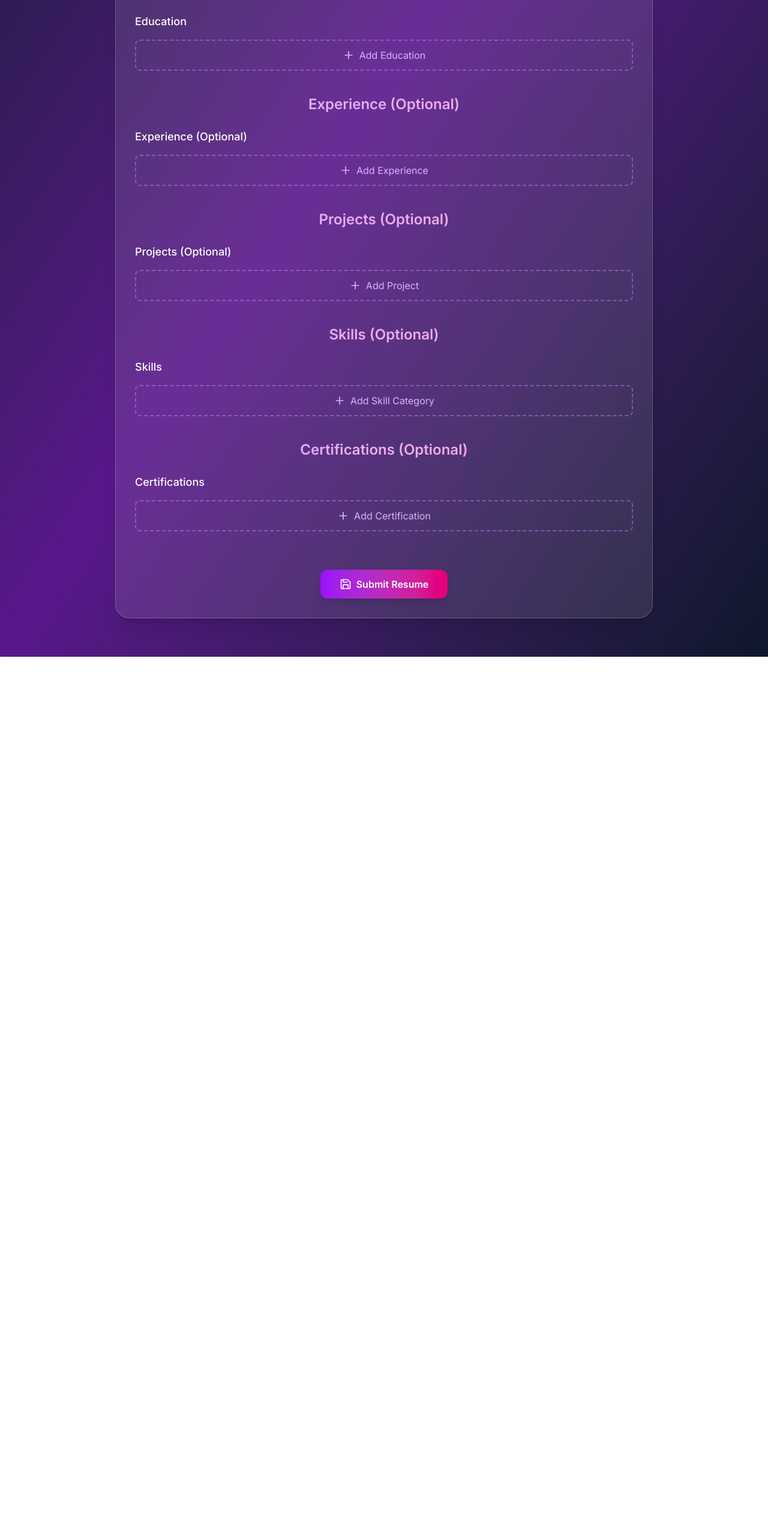
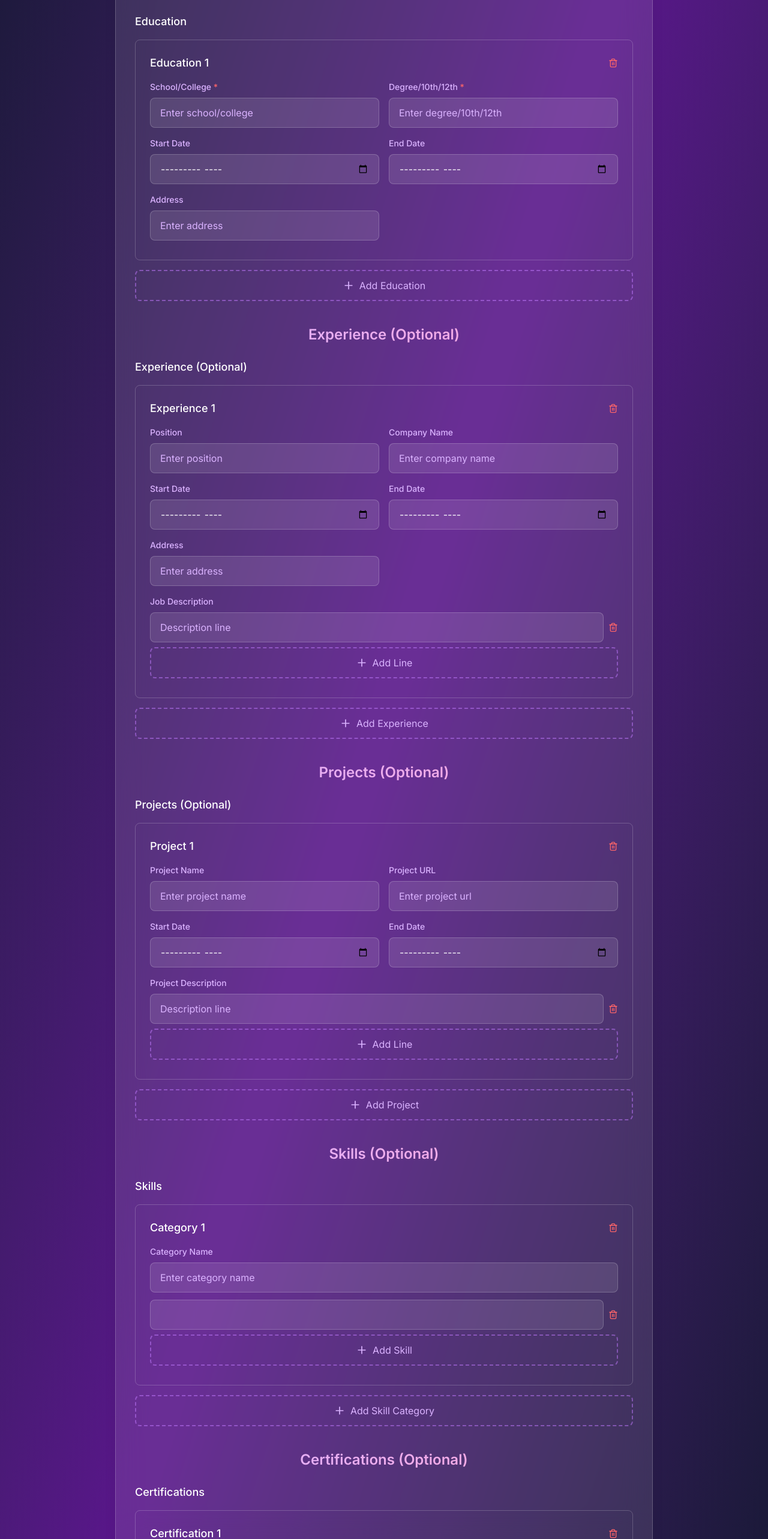
Before and after one commit to krisn2/rust-cohort, a React (Vite) app in the folder resume_craft/resume-frontend/: page /build in a window 1280 px wide. Shown: the part 837-3403 px from the top of the page at 60% size. Before the commit the page ends 1932 px from the top, so only its background shows below. Built offline with nearby package versions, Linux system fonts and the light colour scheme; sample sign-in values are in the browser's storage.

Commit message:
fixed data passing to child

```diff
--- a/resume_craft/resume-frontend/src/components/ResumeForm.jsx
+++ b/resume_craft/resume-frontend/src/components/ResumeForm.jsx
@@ -1,6 +1,6 @@
 import React, { useState } from "react";
 import axios from "axios";
-import useResumeReducer, { initialState } from "../hooks/useResumeReducer";
+import useResumeReducer from "../hooks/useResumeReducer";
 import { validateResume } from "../utils/validators";
 import normalizeResumeData from "../utils/normalize";
 import PersonalForm from "./PersonalForm";
@@ -90,27 +90,27 @@ export default function ResumeForm() {
 
         <form onSubmit={handleSubmit} className="space-y-10">
           <Section title="Personal Information">
-            <PersonalForm data={state.personal} updateField={updateField} errors={errors} />
+            <PersonalForm data={state} updateField={updateField} errors={errors} />
           </Section>
 
           <Section title="Education">
-            <EducationForm data={state.education} updateField={updateField} addItem={addItem} removeItem={removeItem} errors={errors} />
+            <EducationForm data={state} updateField={updateField} addItem={addItem} removeItem={removeItem} errors={errors} />
           </Section>
 
           <Section title="Experience (Optional)">
-            <ExperienceForm data={state.experience} updateField={updateField} addItem={addItem} removeItem={removeItem} errors={errors} />
+            <ExperienceForm data={state} updateField={updateField} addItem={addItem} removeItem={removeItem} errors={errors} />
           </Section>
 
           <Section title="Projects (Optional)">
-            <ProjectsForm data={state.projects } updateField={updateField} addItem={addItem} removeItem={removeItem} errors={errors} />
+            <ProjectsForm data={state} updateField={updateField} addItem={addItem} removeItem={removeItem} errors={errors} />
           </Section>
 
           <Section title="Skills (Optional)">
-            <SkillsForm data={state.skills} updateField={updateField} addItem={addItem} removeItem={removeItem} errors={errors} />
+            <SkillsForm data={state} updateField={updateField} addItem={addItem} removeItem={removeItem} errors={errors} />
           </Section>
 
           <Section title="Certifications (Optional)">
-            <CertificationsForm data={state.certifications} updateField={updateField} addItem={addItem} removeItem={removeItem} errors={errors} />
+            <CertificationsForm data={state} updateField={updateField} addItem={addItem} removeItem={removeItem} errors={errors} />
           </Section>
 
           <div className="text-center pt-6">
```
